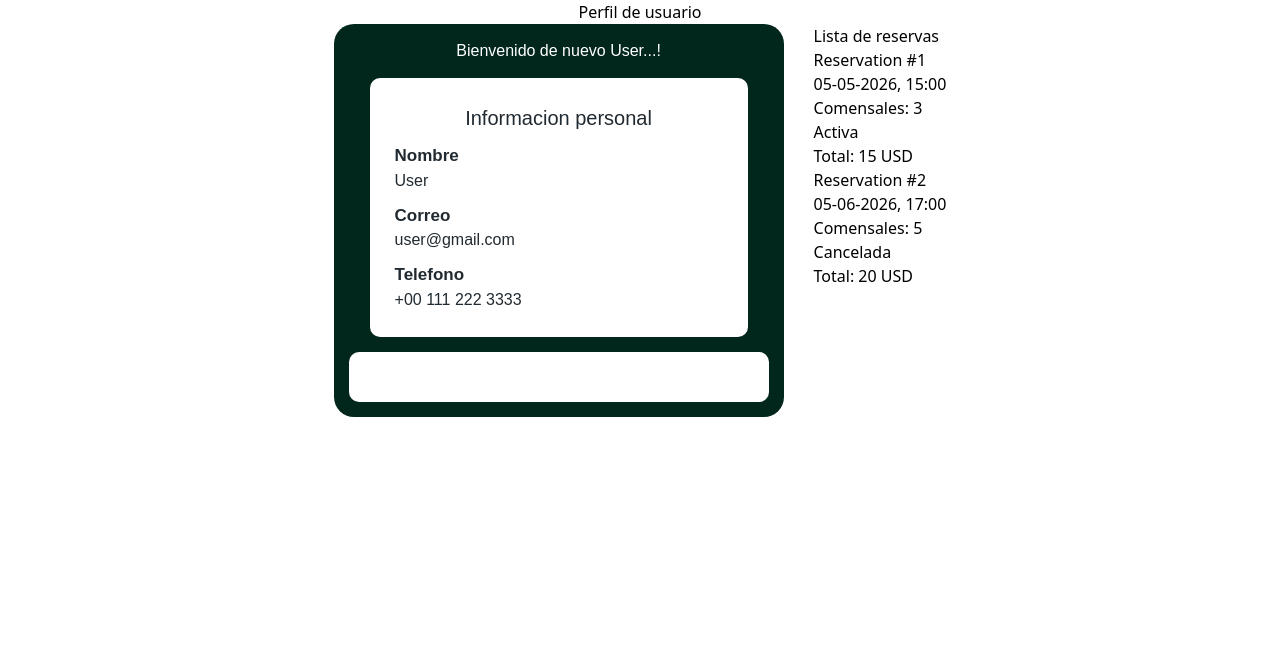
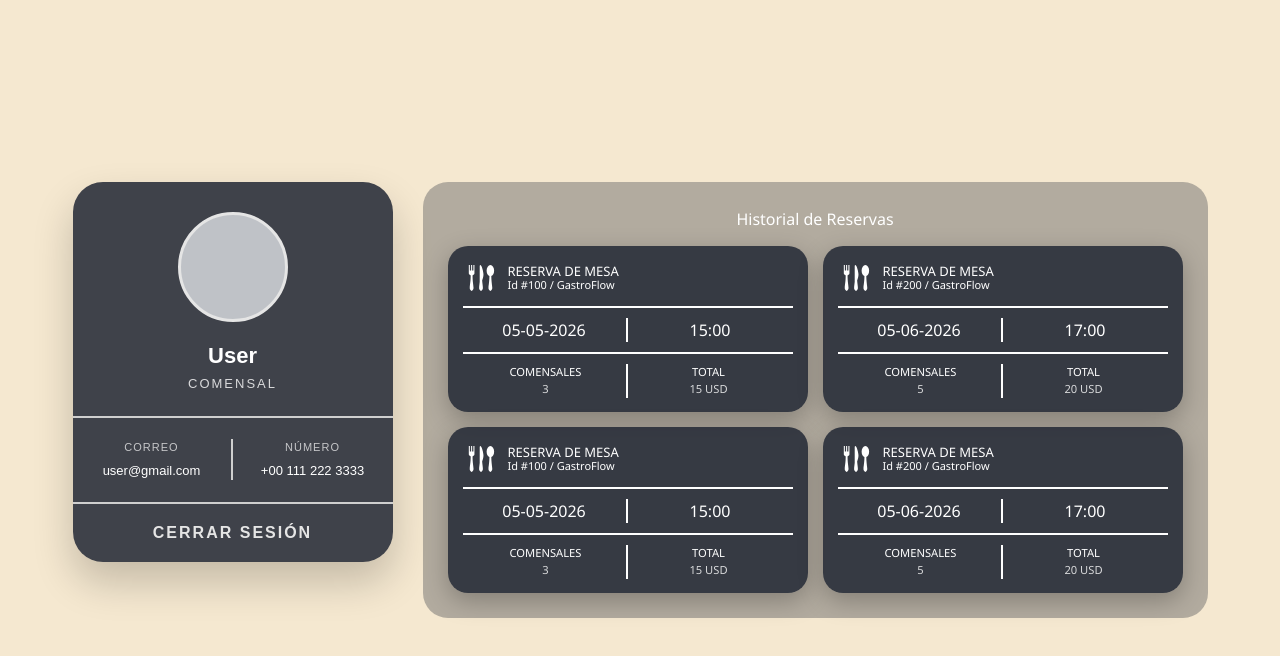
Before and after one commit to gastroflow2026-cpu/FRONT, a Next.js app in the folder client/: page /profile in a window 1280 px wide. Shown: the top 656 px of the page. Built offline with nearby package versions, Linux system fonts and the light colour scheme.

Commit message:
Propuesta dashboard

```diff
--- a/client/package.json
+++ b/client/package.json
@@ -15,6 +15,7 @@
     "next": "16.2.2",
     "react": "^19.2.4",
     "react-dom": "^19.2.4",
+    "react-icons": "^5.6.0",
     "react-router-dom": "^7.14.0",
     "server-only": "^0.0.1",
     "sweetalert2": "^11.26.24",
--- a/client/src/app/(main)/profile/Perfil.module.css
+++ b/client/src/app/(main)/profile/Perfil.module.css
@@ -1,9 +1,15 @@
-.profile h2{
-    text-align: center;
+.profile {
+  width: 100vw;
+  height: 100vh;
+  background-color: #F5E8D0;
+  display: flex;
+  justify-content: center;
+  align-items: center;
+  flex-direction: column;
 }
 
-.userLayout{
-    display: flex;
-    justify-content: center;
-    gap: 30px;
+.userLayout {
+  display: flex;
+  justify-content: start;
+  gap: 30px;
 }
--- a/client/src/app/(main)/profile/page.tsx
+++ b/client/src/app/(main)/profile/page.tsx
@@ -38,12 +38,11 @@ export default function Perfil() {
   };
 
   const reserva = [
-    res1, res2
+    res1, res2, res1, res2
   ]
 
   return (
     <div className={styles.profile}>
-      <h2>Perfil de usuario</h2>
       <div className={styles.userLayout}>
         <UserInfo user={user} />
         <ReservationsList reserva={reserva} />
--- /dev/null
+++ b/client/src/app/css/Not-found.module.css
@@ -0,0 +1,8 @@
+.notFound {
+  background-color: #f5e8d0;
+  width: 100vw;
+  height: 100vh;
+  display: flex;
+  justify-content: center;
+  align-items: center;
+}
--- a/client/src/app/not-found.tsx
+++ b/client/src/app/not-found.tsx
@@ -1,7 +1,9 @@
+import styles from "./css/Not-found.module.css"
+
 export default function NotFound() {
   return (
-    <>
+    <div className={styles.notFound}>
       <h1>Pagina no encontrada</h1>
-    </>
+    </div>
   );
 }
--- a/client/src/components/ui/perfil/ReservationsList.module.css
+++ b/client/src/components/ui/perfil/ReservationsList.module.css
@@ -0,0 +1,110 @@
+.reservaContainer {
+  display: flex;
+  flex-direction: column;
+  justify-content: start;
+  align-items: center;
+  font-family: "Segoe UI", Tahoma, Geneva, Verdana, sans-serif;
+  background-color: #1c22304e;
+  padding: 25px;
+  border-radius: 25px;
+}
+
+.reservaContainer h3 {
+  margin-bottom: 15px;
+  color: white;
+  font-size: 16px;
+}
+
+.cardsGrid {
+  display: grid;
+  grid-template-columns: repeat(2, 1fr);
+  gap: 15px;
+  justify-items: start;
+}
+
+.reservCard {
+  color: white;
+  background-color: #1c2230d2;
+  border-radius: 20px;
+  padding: 4px 0;
+  width: 360px;
+  display: flex;
+  flex-direction: column;
+  box-shadow: 0 8px 25px rgba(0, 0, 0, 0.25);
+}
+
+.mainIcon {
+  font-size: 30px;
+}
+
+.titleInfo {
+    margin: 5px 0;
+  line-height: 13px;
+}
+
+.titleInfo h4 {
+  font-size: 13px;
+}
+
+.titleInfo p {
+  font-size: 11px;
+}
+
+.cardSectionBorder {
+  padding: 10px 0;
+  margin: 0 15px;
+  border-top: 2px solid white;
+  border-bottom: 2px solid white;
+}
+
+.dateTimeRow,
+.detailsRow {
+  display: flex;
+  width: 100%;
+}
+
+.half {
+  width: 50%;
+  display: flex;
+  align-items: center;
+  justify-content: center;
+  flex-direction: column;
+}
+
+.half:first-child {
+  border-right: 2px solid white;
+}
+
+.cardSection {
+  padding: 10px 18px;
+  display: flex;
+}
+
+.headerContent {
+  display: flex;
+  align-items: center;
+  gap: 12px;
+  width: 100%;
+}
+
+.label {
+  font-size: 0.7rem;
+  font-weight: 500;
+}
+
+.value {
+  font-size: 0.7rem;
+  opacity: 0.8;
+}
+
+@media (max-width: 850px) {
+  .cardsGrid {
+    grid-template-columns: 1fr;
+    justify-items: center;
+  }
+
+  .reservCard {
+    width: 100%;
+    max-width: 320px;
+  }
+}
--- a/client/src/components/ui/perfil/ReservationsList.tsx
+++ b/client/src/components/ui/perfil/ReservationsList.tsx
@@ -1,26 +1,56 @@
 "use client";
 
 import style from "./ReservationsList.module.css";
-
+import { GiForkKnifeSpoon } from "react-icons/gi";
 import { Reserva } from "@/types/Reserva";
 
 export default function ReservList({ reserva }: { reserva: Reserva[] }) {
+  return (
+    <div className={style.reservaContainer}>
+      <h3>Historial de Reservas</h3>
+      <div className={style.cardsGrid}>
+        {reserva.map((res: Reserva) => (
+          <div className={style.reservCard}>
 
+            {/* Sección Superior */}
+            <div className={style.cardSection}>
+              <div className={style.headerContent}>
+                <GiForkKnifeSpoon className={style.mainIcon} />
+                <div className={style.titleInfo}>
+                  <h4>RESERVA DE MESA</h4>
+                  <p>Id #{res.id * 100} / GastroFlow</p>
+                </div>
+              </div>
+            </div>
 
-  return (
-    <ul className={style.reservaContainer}>
-      <h1>Lista de reservas</h1>
-      {reserva.map((res: Reserva) => {
-        return (
-          <li key={res.id} className={style.reservCard}>
-            <h4>Reservation #{res.id}</h4>
-            <p>{res.date}, {res.time}</p>
-            <p>Comensales: {res.guests_count}</p>
-            <p>{res.status}</p>
-            <p>Total: {res.total}</p>
-          </li>
-        );
-      })}
-    </ul>
+            {/* Sección Media */}
+            <div className={style.cardSectionBorder}>
+              <div className={style.dateTimeRow}>
+                <div className={style.half}>
+                  <span>{res.date}</span>
+                </div>
+                <div className={style.half}>
+                  <span>{res.time}</span>
+                </div>
+              </div>
+            </div>
+
+            {/* Sección Inferior */}
+            <div className={style.cardSection}>
+              <div className={style.detailsRow}>
+                <div className={style.half}>
+                  <span className={style.label}>COMENSALES</span>
+                  <span className={style.value}>{res.guests_count}</span>
+                </div>
+                <div className={style.half}>
+                  <span className={style.label}>TOTAL</span>
+                  <span className={style.value}>{res.total}</span>
+                </div>
+              </div>
+            </div>
+          </div>
+        ))}
+      </div>
+    </div>
   );
 }
--- a/client/src/components/ui/perfil/UserInfo.module.css
+++ b/client/src/components/ui/perfil/UserInfo.module.css
@@ -1,47 +1,84 @@
-.infoBox {
-  background-color: #01261c;
-  font-family: Arial, Helvetica, sans-serif;
-  color: #fff;
-  border-radius: 20px;
-  width: 450px;
-  padding: 15px;
+.card {
+  width: 320px;
+  height: 380px;
+  background-color: #1c2230d5;
+  border-radius: 30px;
+  color: white;
   display: flex;
   flex-direction: column;
-  gap: 15px;
   align-items: center;
+  justify-content: space-between;
+  padding-top: 30px;
+  box-shadow: 0 20px 40px rgba(0, 0, 0, 0.2);
+  font-family: Arial, Helvetica, sans-serif;
 }
 
-.dataBox {
-  width: 90%;
-  background-color: #fff;
-  color: #212a31;
-  padding: 25px;
-  border-radius: 10px;
+.avatar {
+  width: 110px;
+  height: 110px;
+  border-radius: 50%;
+  background-color: #bfc2c7;
+  border: 3px solid #e5e5e5;
+}
+
+.name {
+  margin-top: 15px;
+  font-size: 22px;
+  font-weight: 600;
+}
+
+.role {
+  font-size: 13px;
+  letter-spacing: 2px;
+  opacity: 0.8;
+}
+
+.divider {
+  width: 100%;
+  height: 2px;
+  background-color: #cfcfcf;
+  margin: 20px 0;
+}
+
+.infoRow {
+  display: flex;
+  width: 100%;
+}
+
+.half {
+  width: 50%;
   display: flex;
   flex-direction: column;
-  gap: 10px;
+  align-items: center;
+  justify-content: center;
 }
 
-.dataBox h3 {
-  text-align: center;
-  font-size: 20px;
+.half:first-child {
+  border-right: 2px solid #cfcfcf;
 }
 
-.textBox p {
-  font-size: 17px;
-  font-weight: 700;
+.label {
+  font-size: 11px;
+  letter-spacing: 1px;
+  opacity: 0.7;
+  margin-bottom: 5px;
 }
 
-.logOut {
-  height: 50px;
-  width: 100%;
-  background: #fff;
-  border-radius: 10px;
-  transition: all 300ms;
+.value {
+  font-size: 13px;
 }
 
-.logOut:hover {
-  background-color: #01261c;
+.logout {
+  width: 100%;
+  height: 60px;
+  background: transparent;
+  border: none;
+  color: #e5e5e5;
+  font-weight: 600;
+  letter-spacing: 2px;
+  margin-top: 20px;
+  border-top: 2px solid #cfcfcf;
+  border-bottom-left-radius: 30px;
+  border-bottom-right-radius: 30px;
   cursor: pointer;
-  color: #fff;
 }
--- a/client/src/components/ui/perfil/UserInfo.tsx
+++ b/client/src/components/ui/perfil/UserInfo.tsx
@@ -1,38 +1,38 @@
-"use client"
+"use client";
 
 import styles from "./UserInfo.module.css";
 import { User } from "@/types/User";
 
 export default function UserInfo({ user }: { user: User }) {
-  const logOutHandler = () => {
-    window.location.href = "/";
-  };
-
   const { name, email, phone } = user ?? {};
 
   return (
-    <div className={styles.infoBox}>
-      <p>Bienvenido de nuevo {name}...!</p>
-      <div className={styles.dataBox}>
-        <h3>Informacion personal</h3>
-        <div className={styles.textBox}>
-          <p>Nombre</p>
-          <span>{name}</span>
+    <div className={styles.card}>
+      {/* Avatar */}
+      <div className={styles.avatar}></div>
+
+      {/* Nombre */}
+      <h2 className={styles.name}>{name}</h2>
+      <p className={styles.role}>COMENSAL</p>
+
+      {/* Divider horizontal */}
+      <div className={styles.divider}></div>
+
+      {/* Info */}
+      <div className={styles.infoRow}>
+        <div className={styles.half}>
+          <span className={styles.label}>CORREO</span>
+          <span className={styles.value}>{email}</span>
         </div>
-        <div className={styles.textBox}>
-          <p>Correo</p>
-          <span>{email}</span>
-        </div>
-        <div className={styles.textBox}>
-          <p>Telefono</p>
-          <span>{phone}</span>
+
+        <div className={styles.half}>
+          <span className={styles.label}>NÚMERO</span>
+          <span className={styles.value}>{phone}</span>
         </div>
       </div>
-      <button
-        type="submit"
-        className={styles.logOut}
-        onClick={logOutHandler}
-      > Cerrar Sesion</button>
+
+      {/* Botón */}
+      <button className={styles.logout}>CERRAR SESIÓN</button>
     </div>
   );
 }
```
Also changed, not shown: 1 other file (tests, documents, lock files or other folders).
